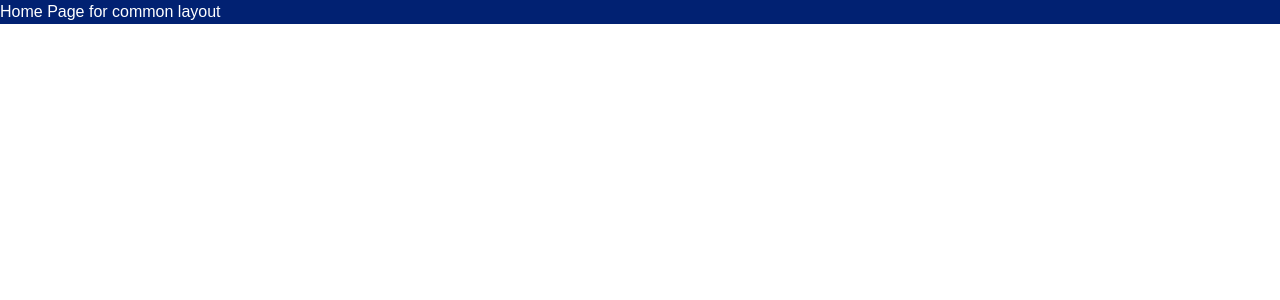
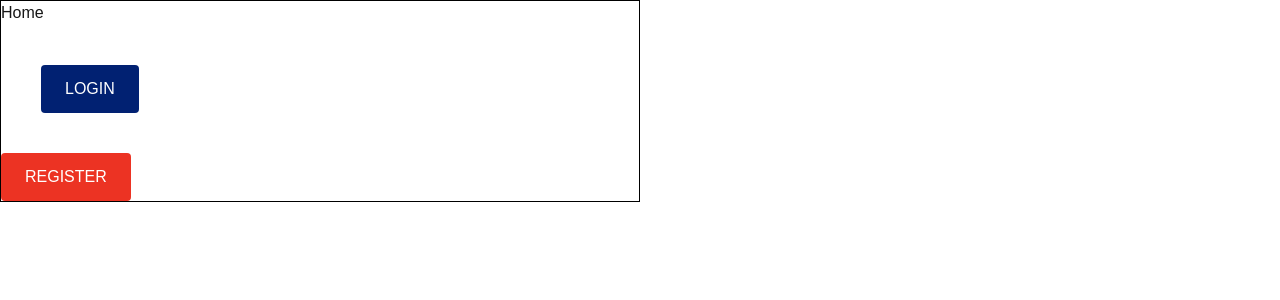
Before and after one commit to Mehedimid/rental-house-client, a Next.js app: page / in a window 1280 px wide. Shown: the top 300 px of the page. Built offline with nearby package versions, Linux system fonts and the light colour scheme.

Commit message:
added primar and secondary button

```diff
--- a/src/app/(commonLayout)/login/page.tsx
+++ b/src/app/(commonLayout)/login/page.tsx
@@ -1,9 +1,11 @@
-import React from 'react'
+import React from "react";
 
-const RegistrationPage = () => {
+const Login = () => {
   return (
-    <div>RegistrationPage</div>
-  )
-}
+<div>
+  login page
+</div>
+  );
+};
 
-export default RegistrationPage
+export default Login;
--- a/src/app/(commonLayout)/page.tsx
+++ b/src/app/(commonLayout)/page.tsx
@@ -1,8 +1,11 @@
+import Home from '@/components/home/Home'
 import React from 'react'
 
 const HomePage = () => {
   return (
-    <div className='text-tertiary bg-primary'>Home Page for common layout</div>
+   <>
+   <Home></Home>
+   </>
   )
 }
 
--- a/src/app/(commonLayout)/register/page.tsx
+++ b/src/app/(commonLayout)/register/page.tsx
@@ -1,9 +1,9 @@
 import React from 'react'
 
-const LoginPage = () => {
+const Register = () => {
   return (
-    <div>LoginPage</div>
+    <div>Register</div>
   )
 }
 
-export default LoginPage
+export default Register
--- /dev/null
+++ b/src/components/home/Home.tsx
@@ -0,0 +1,17 @@
+"use client";
+import PrimaryButton from "../shared/PrimaryButton";
+import SecondaryButton from "../shared/SecondaryButton";
+
+const Home = () => {
+  return (
+    <div className="border border-black w-1/2">
+      Home
+      <div onClick={()=>console.log("clicked on login button")}>
+        <PrimaryButton customClass="m-10">Login</PrimaryButton>
+      </div>
+      <SecondaryButton>Register</SecondaryButton>
+    </div>
+  );
+};
+
+export default Home;
--- /dev/null
+++ b/src/components/shared/PrimaryButton.tsx
@@ -0,0 +1,24 @@
+import React from "react";
+
+interface PrimaryButtonProps {
+  children?: React.ReactNode;
+  customClass?: string;
+}
+
+const PrimaryButton: React.FC<PrimaryButtonProps> = ({
+  children = "Ripple Fill",
+  customClass = "",
+}) => {
+  return (
+    <button
+      className={`relative overflow-hidden bg-primary text-white  rounded px-6 py-3 uppercase group ${customClass}`}
+    >
+      <span className="absolute inset-0 bg-secondary rounded-full scale-0 group-hover:scale-150 transition-transform duration-500 ease-in-out z-0"></span>
+      <span className="relative z-10 transition-colors duration-500 group-hover:text-white">
+        {children}
+      </span>
+    </button>
+  );
+};
+
+export default PrimaryButton;
--- /dev/null
+++ b/src/components/shared/SecondaryButton.tsx
@@ -0,0 +1,24 @@
+import React from "react";
+
+interface SecondaryButtonProps {
+  children?: React.ReactNode;
+  customClass?: string;
+}
+
+const SecondaryButton: React.FC<SecondaryButtonProps> = ({
+  children = "Hover Me",
+  customClass = "",
+}) => {
+  return (
+    <button
+      className={`relative overflow-hidden bg-secondary text-white  rounded px-6 py-3 uppercase group transition-colors duration-500 ${customClass}`}
+    >
+      <span className="absolute inset-0 bg-primary rounded-full scale-0 group-hover:scale-150 transition-transform duration-500 ease-in-out z-0"></span>
+      <span className="relative z-10 transition-colors duration-500 group-hover:text-white">
+        {children}
+      </span>
+    </button>
+  );
+};
+
+export default SecondaryButton;
```
Also changed, not shown: src/components/shared/SectionTitle.tsx (added).
